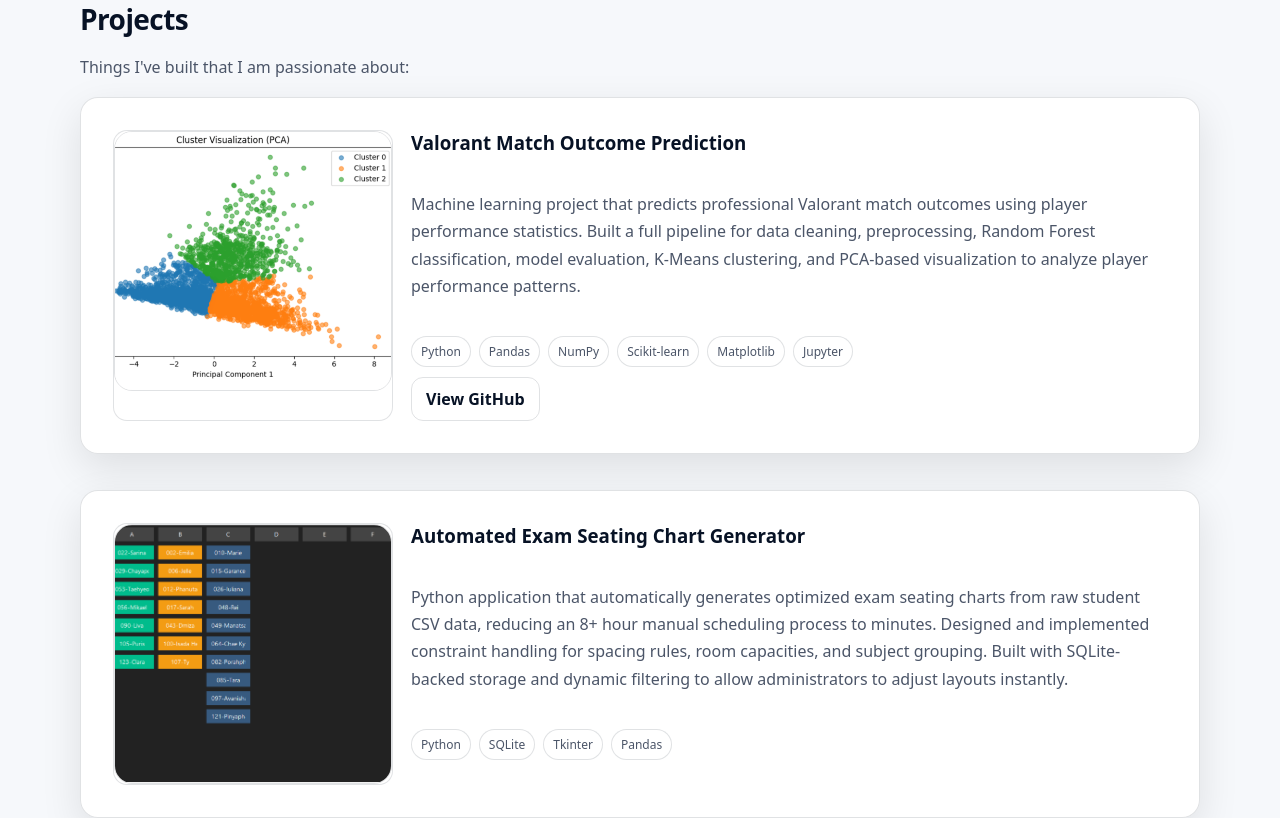
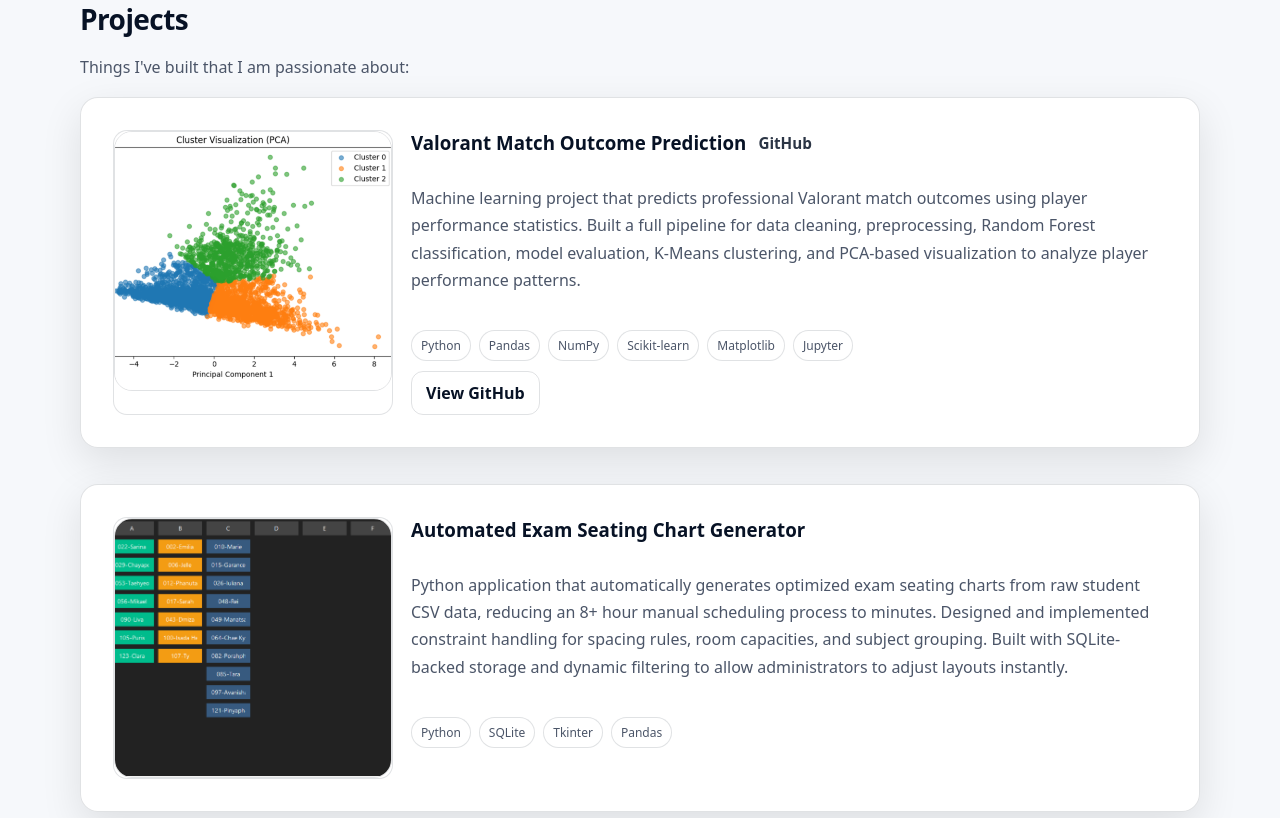
Before and after one commit to wagyuwagyu/portfolio, a React (Vite) app: page / in a window 1280 px wide. Shown: the part 1980-2798 px from the top of the page. Built offline with nearby package versions, Linux system fonts and the light colour scheme.

Commit message:
github link

```diff
--- a/src/App.css
+++ b/src/App.css
@@ -1112,3 +1112,28 @@
     font-size: 1rem;
   }
 }
+
+.projectRow__titleWrap {
+  display: flex;
+  align-items: center;
+  gap: 0.75rem;
+  flex-wrap: wrap;
+  margin-bottom: 0.25rem;
+}
+
+.projectRow__titleWrap .card__title {
+  margin: 0;
+}
+
+.projectRow__githubLink {
+  font-size: 0.95rem;
+  font-weight: 600;
+  text-decoration: none;
+  opacity: 0.85;
+  transition: opacity 0.18s ease, transform 0.18s ease;
+}
+
+.projectRow__githubLink:hover {
+  opacity: 1;
+  transform: translateY(-1px);
+}
--- a/src/components/Projects.jsx
+++ b/src/components/Projects.jsx
@@ -44,7 +44,21 @@
       </div>
 
       <div className="projectRow__body">
-        <h3 className="card__title">{p.title}</h3>
+        <div className="projectRow__titleWrap">
+          <h3 className="card__title">{p.title}</h3>
+
+          {p.github && (
+            <a
+              href={p.github}
+              target="_blank"
+              rel="noreferrer"
+              className="projectRow__githubLink"
+            >
+              GitHub
+            </a>
+          )}
+        </div>
+
         <p className="muted">{p.desc}</p>
 
         <div className="chips chips--tight">
```
